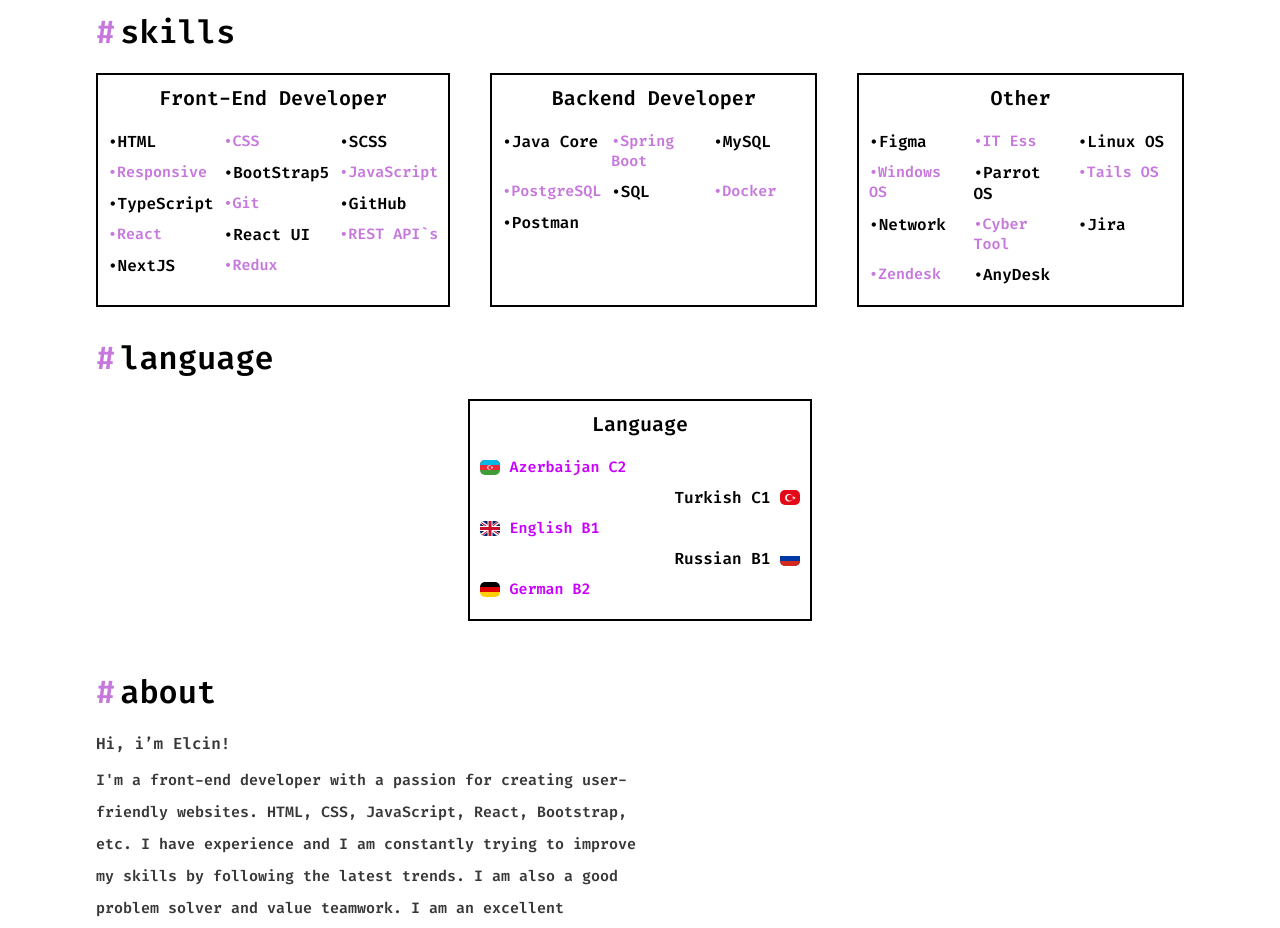
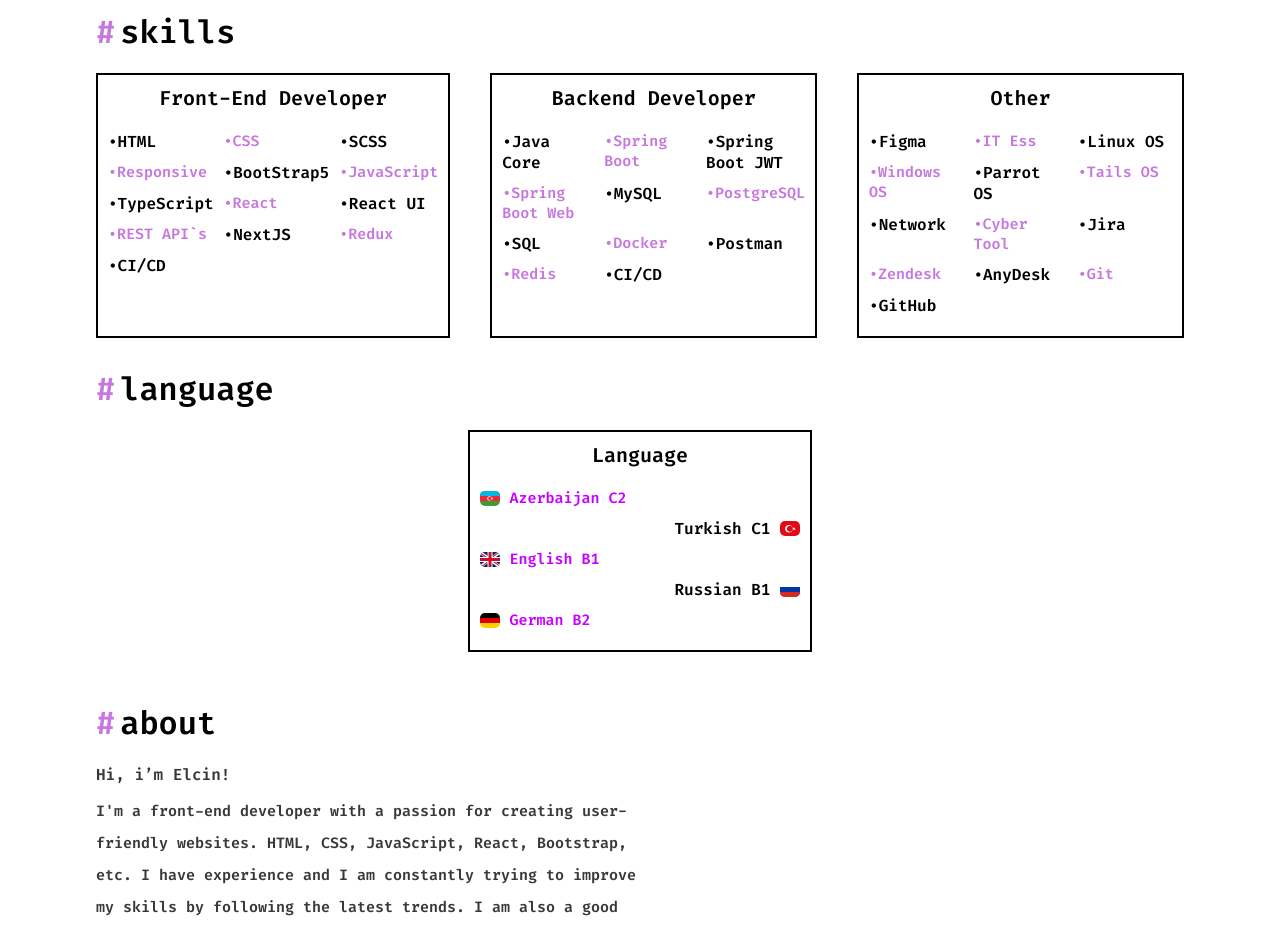
Before and after one commit to BlackM1rr0R/myportfolio, a React (Create React App) app: page / in a window 1280 px wide. Shown: the part 1280-2208 px from the top of the page. Built offline with nearby package versions, Linux system fonts and the light colour scheme.

Commit message:
add skills

```diff
--- a/src/components/skills/index.jsx
+++ b/src/components/skills/index.jsx
@@ -8,22 +8,22 @@
       name: "Front-End Developer",
       skills: [
         "HTML", "CSS", "SCSS", "Responsive", "BootStrap5",
-        "JavaScript", "TypeScript", "Git", "GitHub", "React",
-        "React UI", "REST API`s", "NextJS", "Redux"
+        "JavaScript", "TypeScript", "React",
+        "React UI", "REST API`s", "NextJS", "Redux","CI/CD"
       ]
     },
     {
       name: "Backend Developer",
       skills: [
-        "Java Core", "Spring Boot", "MySQL", "PostgreSQL", "SQL",
-        "Docker", "Postman"
+        "Java Core", "Spring Boot", "Spring Boot JWT", "Spring Boot Web", "MySQL", "PostgreSQL", "SQL",
+        "Docker", "Postman","Redis","CI/CD"
       ]
     },
     {
       name: "Other",
       skills: [
         "Figma", "IT Ess", "Linux OS", "Windows OS", "Parrot OS",
-        "Tails OS", "Network", "Cyber Tool", "Jira", "Zendesk", "AnyDesk"
+        "Tails OS", "Network", "Cyber Tool", "Jira", "Zendesk", "AnyDesk", "Git", "GitHub",
       ]
     }
   ], []);
```
